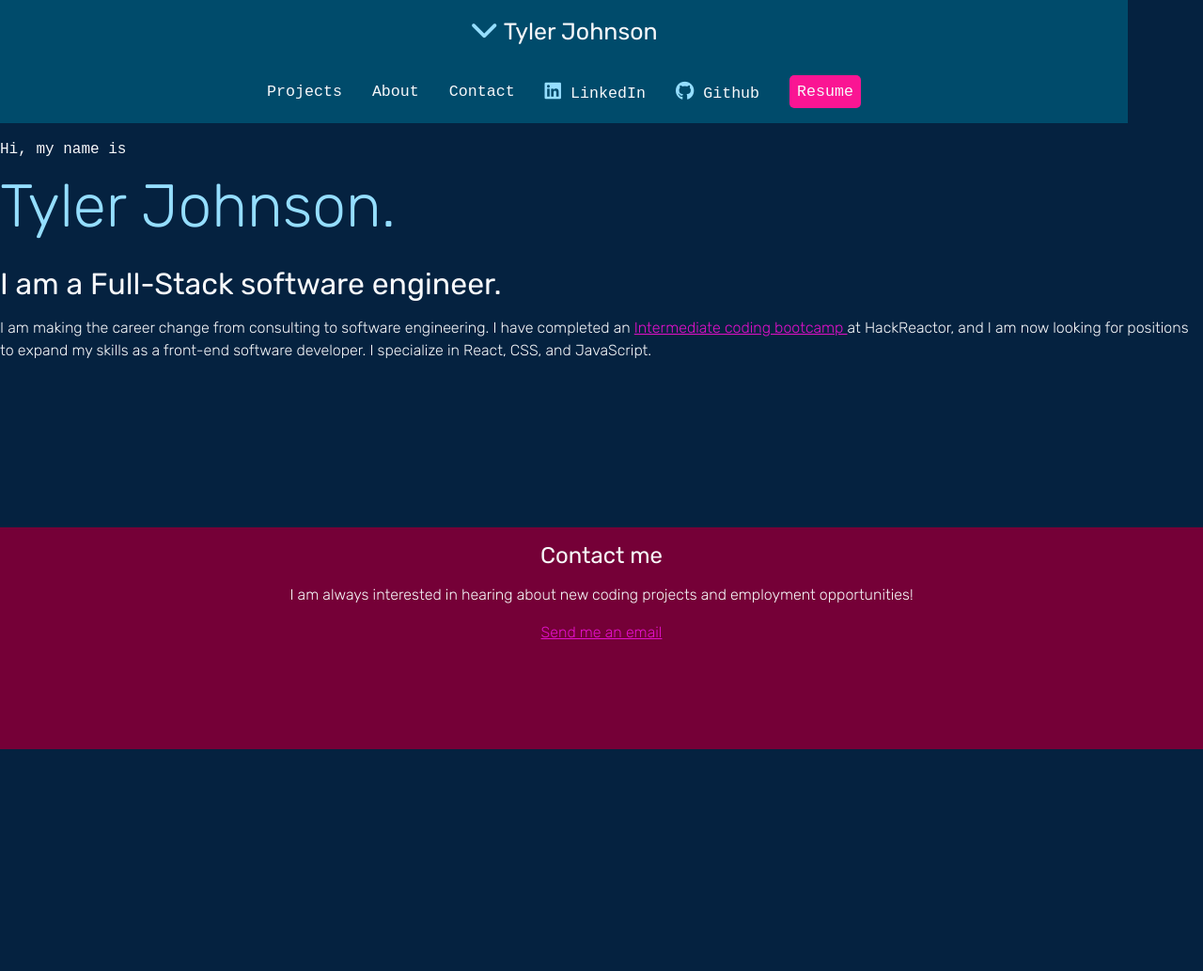
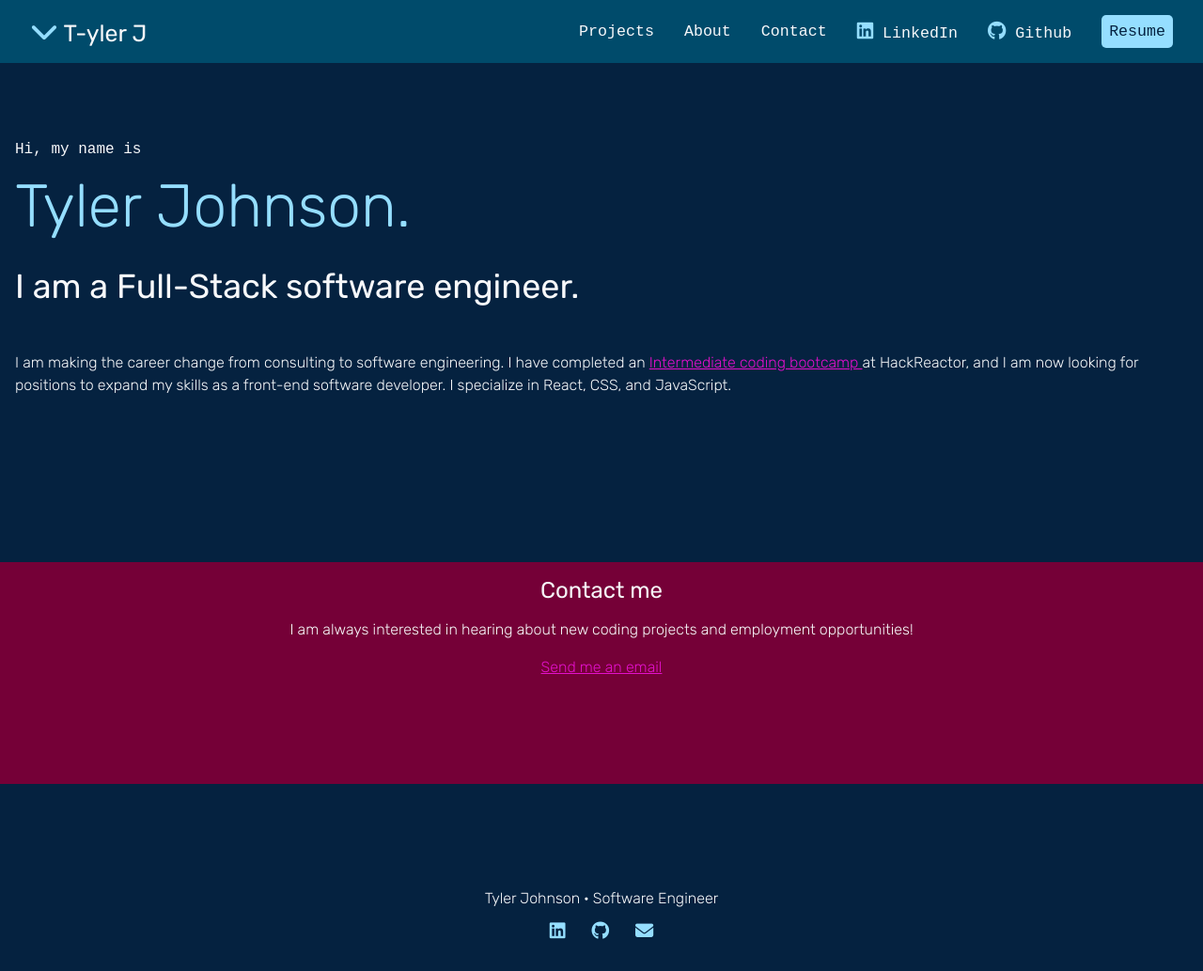
Before and after one commit to t-ylerJ/portfolio, a plain HTML site: page index.html in a window 1280 px wide. Shown: the whole page at 94% size. Before the commit the page ends 800 px from the top, so only its background shows below. Drawn offline with Linux system fonts and the light colour scheme; a web font is replaced by a local one.

Commit message:
Add icons and embed links in footer

```diff
--- a/index.html
+++ b/index.html
@@ -1,4 +1,9 @@
+<!DOCTYPE html>
+<html>
 <head>
+  <title>Tyler J Portfolio</title>
+  <meta charset="UTF-8" />
+  <meta http-equiv="X-UA-Compatible" content="IE=edge" />
   <link rel="stylesheet" type="text/css" href="main.css" />
   <link rel="preconnect" href="https://fonts.googleapis.com">
   <link rel="preconnect" href="https://fonts.gstatic.com" crossorigin>
@@ -15,7 +20,7 @@
         <!-- <i class="fa-regular fa-folder-open"></i> -->
         <!-- <i class="fa-solid fa-pen-to-square"></i> -->
         <i class="fa-solid fa-chevron-down"></i>
-        Tyler Johnson
+        T-yler J
       </h1>
     </li>
     <li><a href="#projects">Projects</a></li>
@@ -27,7 +32,7 @@
       </a>
     </li>
     <li>
-      <a href="https://github.com/t-ylerJ"><span class="fa-brands fa-github" style="color: #95deff;"></span>
+      <a href="https://github.com/t-ylerJ"><span class="fa-brands fa-github"></span>
         Github
       </a>
     </li>
@@ -49,3 +54,19 @@
     </p>
     <p><a href="mailto:tylerj0937@gmail.com" target="_blank">Send me an email </a></p>
   </section>
+  <footer>
+    <span>
+      <p>Tyler Johnson &middot; Software Engineer</p>
+      <a href="https://www.linkedin.com/in/t-ylerJ/" target="_blank">
+        <span class="fa-brands fa-linkedin" ></span>
+      </a>
+      <a href="https://github.com/t-ylerJ" target="_blank">
+        <span class="fa-brands fa-github" ></span>
+      </a>
+      <a href="mailto:tylerj0937@gmail.com" target="_blank">
+        <span class="fa-solid fa-envelope"></span>
+      </a>
+    </span>
+
+  </footer>
+  </html>
--- a/main.css
+++ b/main.css
@@ -65,6 +65,7 @@ a:hover {
 
 nav {
   font-family: var(--mono);
+  width: 100%;
   font-size: 80%;
   padding: 1rem 2rem;
   background-color: var(--dkseafoamblue);
@@ -88,8 +89,9 @@ nav ul {
 }
 
 nav li:first-child  {
-  flex-basis: 100%;
-  text-align: center;
+  flex-basis: auto;
+  text-align: left;
+  margin-right: auto
 
 }
 nav [class*="fa-"] {
@@ -107,7 +109,8 @@ nav a:hover {
 }
 
 .button {
-  background-color: var(--magenta);
+  color: var(--dkblue);
+  background-color: var(--ltblue);
   padding: .5rem;
   border-radius: 5px;
 }
@@ -120,17 +123,21 @@ nav a:hover {
 
 @media (min-width: 850px){
   nav {
-    max-width: 1200px;
+    margin: 0 auto;
+    /* max-width: 1200px; */
   }
 }
 /* intro styles */
 
 #intro {
-  padding-bottom: 10rem;
+  padding: 4rem 1rem 10rem 1rem;
+  /* max-width: 1200px; */
+  margin: 0 auto;
 }
 #intro h2 {
-  font-size: 2rem;
+  font-size: 2.25rem;
   font-weight: normal;
+  padding-bottom: 2rem;
 }
 #intro p {
   font-size: 1rem;
@@ -155,6 +162,7 @@ nav a:hover {
   background-color: var(--plum);
   justify-content: center;
 }
+
 #contact h3 {
   font-size: 1.5rem;
   font-weight: normal;
@@ -172,3 +180,31 @@ nav a:hover {
   color: var(--ltblue);
   display: block;
 }
+
+/* footer */
+footer {
+  font-size: 1rem;
+  text-align: center;
+  padding-top: 4rem;
+  margin: 0;
+  margin: 2rem 0;
+
+}
+
+
+footer [class*="fa-"] {
+  font-size: 120%;
+  color: var(--ltblue);
+  padding: 0 .75rem
+}
+
+footer a {
+  color: white;
+  text-decoration: none;
+}
+footer a:active {
+  font-size: 110%;
+}
+footer a:hover [class*="fa-"] {
+  color: var(--magenta);
+}
```
